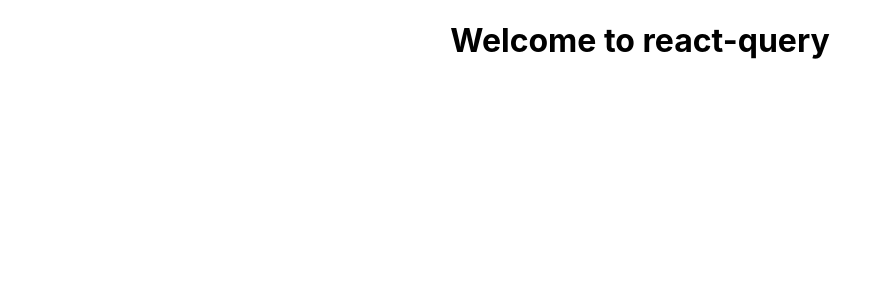
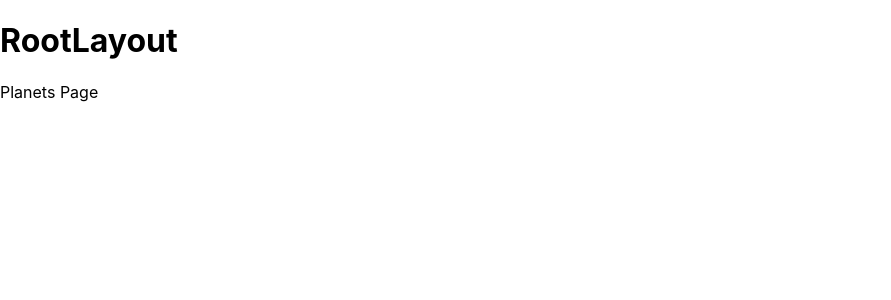
Before and after one commit to ZinMyoHtet1/react-query, a React (Create React App) app: page / in a window 1280 px wide. Shown: the top 300 px of the page, without its empty margins (0-891 px from the left). Built offline with nearby package versions, Linux system fonts and the light colour scheme.

Commit message:
added chakra

```diff
--- a/package.json
+++ b/package.json
@@ -3,12 +3,18 @@
   "version": "0.1.0",
   "private": true,
   "dependencies": {
+    "@chakra-ui/react": "^2.8.2",
+    "@emotion/react": "^11.11.4",
+    "@emotion/styled": "^11.11.5",
     "@testing-library/jest-dom": "^5.17.0",
     "@testing-library/react": "^13.4.0",
     "@testing-library/user-event": "^13.5.0",
+    "framer-motion": "^11.1.1",
     "react": "^18.2.0",
     "react-dom": "^18.2.0",
     "react-query": "^3.39.3",
+    "react-router": "^6.22.3",
+    "react-router-dom": "^6.22.3",
     "react-scripts": "5.0.1",
     "web-vitals": "^2.1.4"
   },
--- a/src/App.js
+++ b/src/App.js
@@ -1,11 +1,29 @@
 import "./App.css";
+import { createBrowserRouter, RouterProvider } from "react-router-dom";
+
+import RootLayout from "./layouts/RootLayout";
+import Planets from "./pages/Planets";
+import People from "./pages/People";
+
+const router = createBrowserRouter([
+  {
+    path: "/",
+    element: <RootLayout />,
+    children: [
+      {
+        index: true,
+        element: <Planets />,
+      },
+      {
+        path: "people",
+        element: <People />,
+      },
+    ],
+  },
+]);
 
 function App() {
-  return (
-    <div className="App">
-      <h1>Welcome to react-query</h1>
-    </div>
-  );
+  return <RouterProvider router={router} />;
 }
 
 export default App;
--- /dev/null
+++ b/src/layouts/RootLayout.js
@@ -0,0 +1,13 @@
+import React from "react";
+import { Outlet } from "react-router";
+
+function RootLayout() {
+  return (
+    <div>
+      <h1>RootLayout</h1>
+      <Outlet />
+    </div>
+  );
+}
+
+export default RootLayout;
--- /dev/null
+++ b/src/pages/People.js
@@ -0,0 +1,7 @@
+import React from "react";
+
+function People() {
+  return <div>People Page</div>;
+}
+
+export default People;
--- /dev/null
+++ b/src/pages/Planets.js
@@ -0,0 +1,7 @@
+import React from "react";
+
+function Planets() {
+  return <div>Planets Page</div>;
+}
+
+export default Planets;
```
Also changed, not shown: src/components/NavBar.js (added, +16 -0 lines), 1 other file (tests, documents, lock files or other folders).
